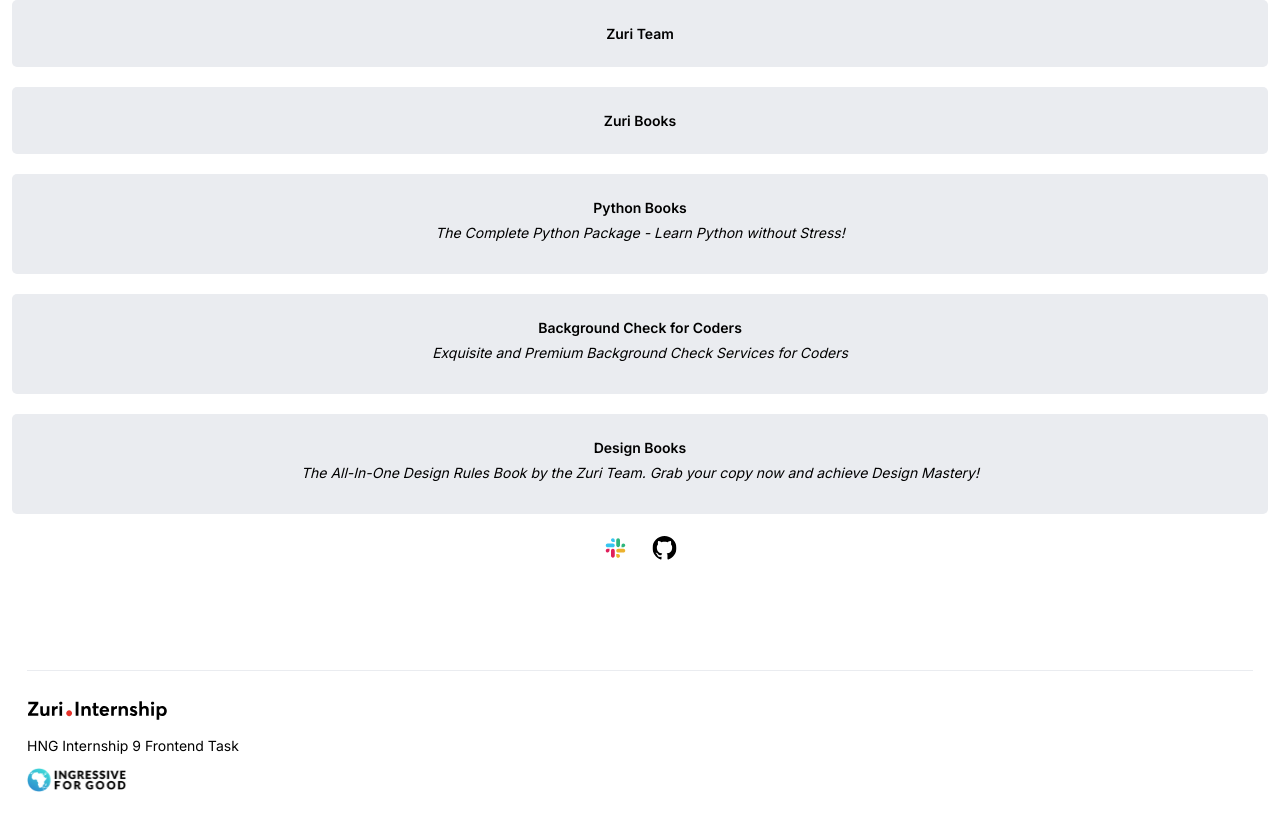
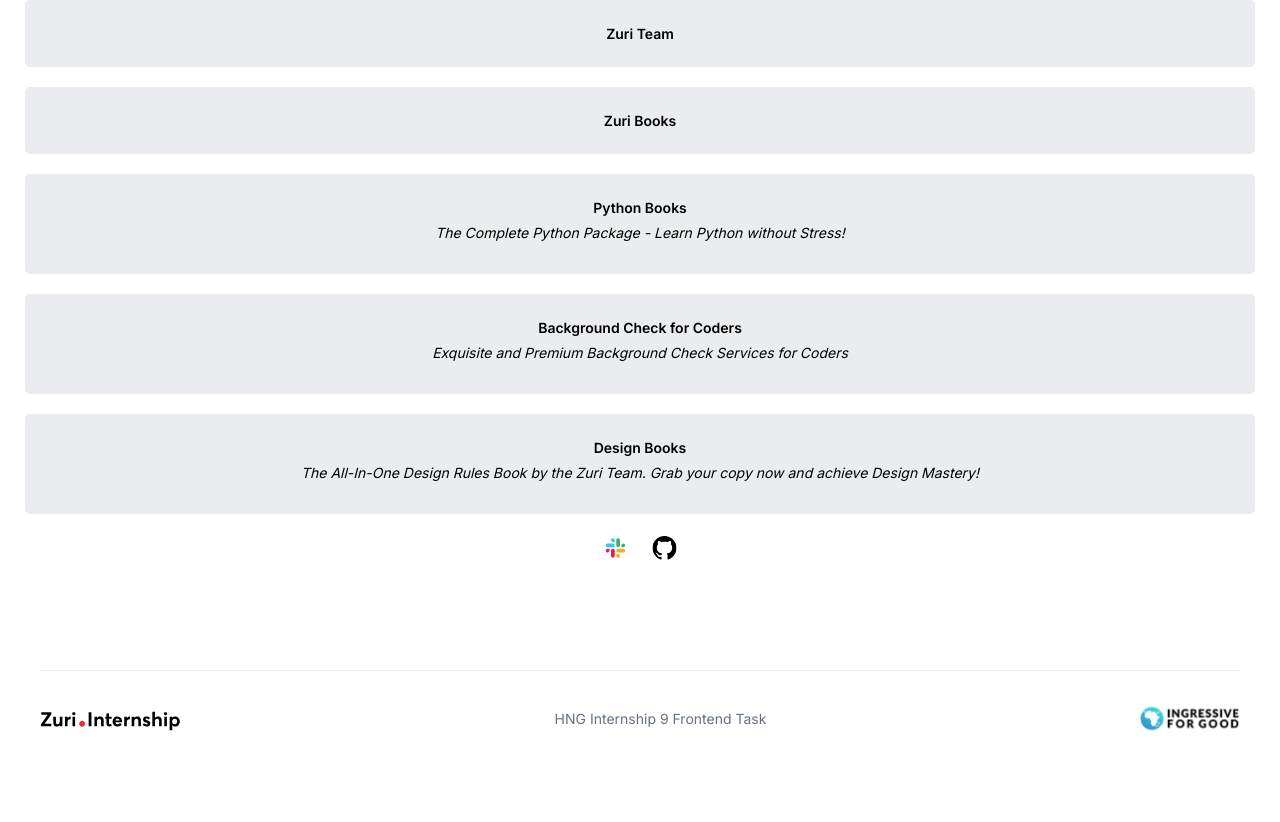
Before and after one commit to Daniel-Ezekiel/HNG-I9, a React (Create React App) app in the folder linktree-profile-page/: page / in a window 1280 px wide. Shown: the part 387-1209 px from the top of the page. After the commit the page ends 1155 px from the top, so only its background shows below. Built offline with nearby package versions, Linux system fonts and the light colour scheme.

Commit message:
added more css styles to match figma desgin

```diff
--- a/linktree-profile-page/src/index.css
+++ b/linktree-profile-page/src/index.css
@@ -78,7 +78,7 @@ a > p{
 }
 
 .socials a {
-  display: inline-block;
+  display: inline-block;;
   padding: 1.2rem;
 }
 
@@ -88,9 +88,27 @@ a:hover{
   transition: transform 0.4s ease-in-out;
 }
 
+.socials a:hover{
+  background: none;
+}
+
 footer{
   border-top: 1px solid #EAECF0;
   padding: 2.5rem 0 1.5rem;
 }
 
-@media screen and ()
+footer p{
+  color: #667085;
+}
+
+@media screen and (min-width: 768px){
+  main{
+    max-width: 120rem;
+    margin: auto;
+  }
+
+  footer div{
+    display: flex;
+    justify-content: space-between;
+  }
+}
```
